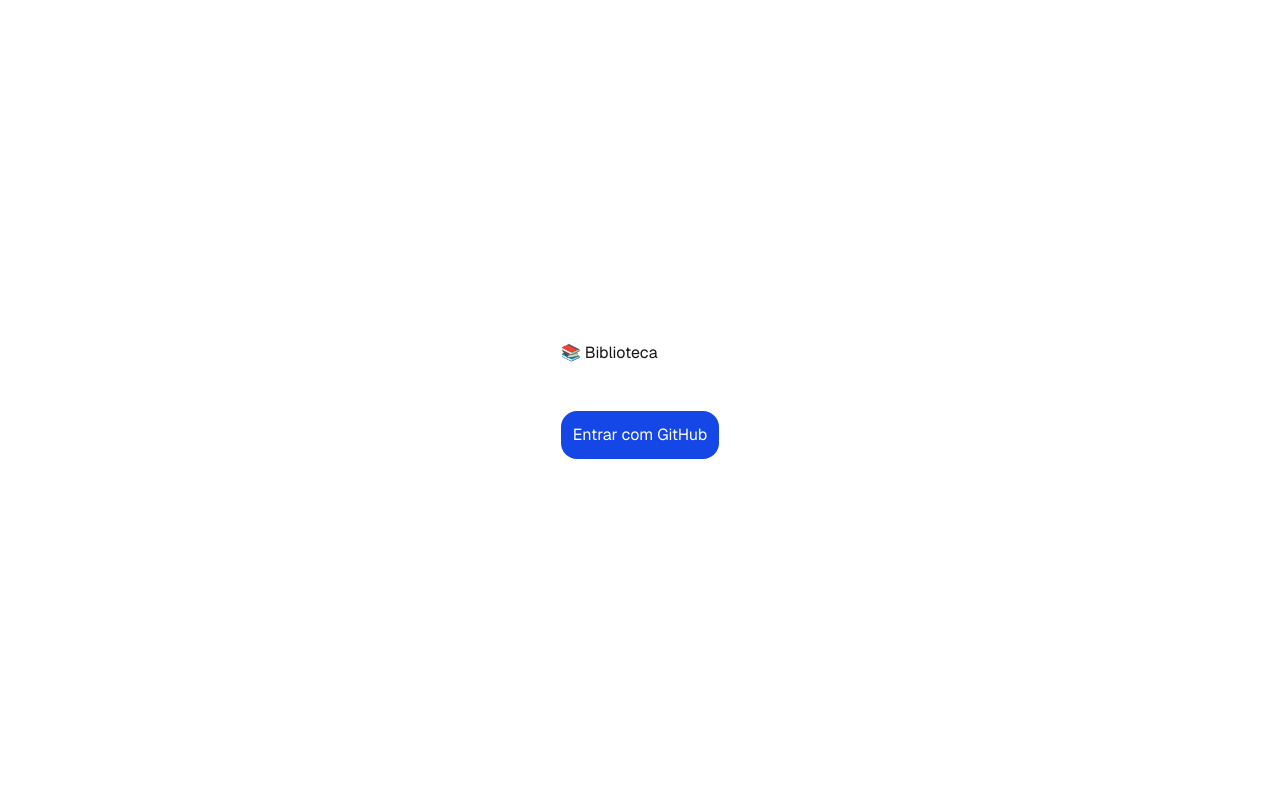
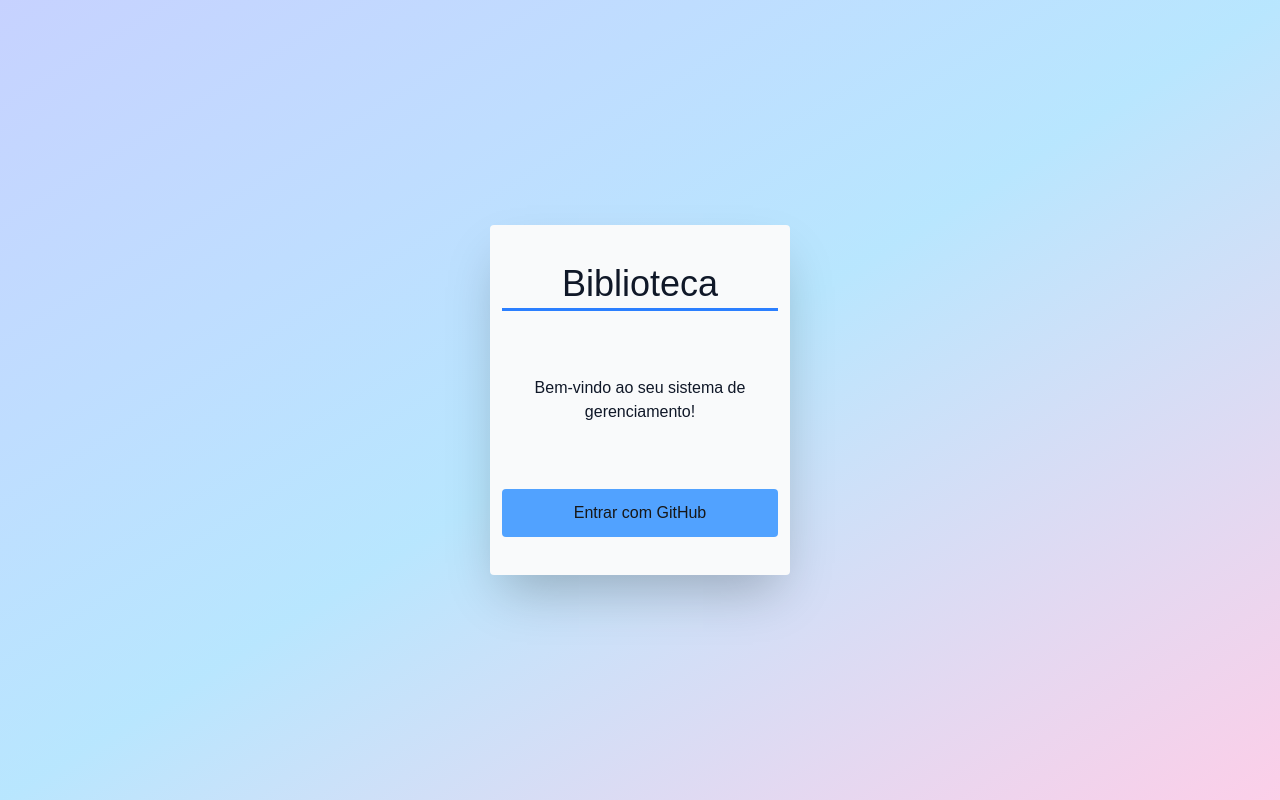
Before and after one commit to MarlonL13/biblioteca, a Next.js app in the folder front/: page / in a window 1280 px wide. Built offline with nearby package versions, Linux system fonts and the light colour scheme.

Commit message:
atualizado 2506

```diff
--- a/front/package.json
+++ b/front/package.json
@@ -13,7 +13,8 @@
     "next": "15.3.4",
     "next-auth": "^4.24.11",
     "react": "^19.0.0",
-    "react-dom": "^19.0.0"
+    "react-dom": "^19.0.0",
+    "react-icons": "^5.5.0"
   },
   "devDependencies": {
     "@eslint/eslintrc": "^3",
--- a/front/src/app/home/page.jsx
+++ b/front/src/app/home/page.jsx
@@ -1,14 +1,24 @@
 import { getServerSession } from "next-auth";
 import { authOptions } from "../api/auth/[...nextauth]/route";
 import HomeClient from "../../components/HomeLayout";
-
+import {signOut} from "next-auth/react"
+import Link from "next/link";
 
 export default async function Home() {
   const session = await getServerSession(authOptions);
 
   if (!session) {
     return (
-      <div className="text-red-700">VOCÊ NÃO ESTÁ LOGADO</div>
+      <div className="min-h-screen bg-gradient-to-br from-red-300 via-orange-200 to-yellow-200 flex justify-center items-center py-12">
+            <div className="bg-gray-50 w-[300px] h-[350px] rounded-sm p-3 flex flex-col justify-around items-center shadow-2xl">
+              <h1 className="text-4xl  border-b-3 pb-1 border-red-500 w-full text-center text-gray-900 ">Biblioteca</h1>
+              <p className="p-3 text-center text-gray-900 text-2xl">Acesso negado!</p>
+              <Link href='/' className="w-full">
+                <button className="bg-red-500 w-full p-3 hover:bg-red-300 text-white rounded-sm">Página inicial</button>
+              </Link>
+            </div>
+
+          </div>
     );
   }
   return(
--- a/front/src/app/page.jsx
+++ b/front/src/app/page.jsx
@@ -3,15 +3,18 @@ import {signIn} from "next-auth/react"
 
 export default function Login() {
   return (
-    <div className="grid grid-rows-[20px_1fr_20px] items-center justify-items-center min-h-screen p-8 pb-20 gap-16 sm:p-20 font-[family-name:var(--font-geist-sans)]">
-      <main className="flex flex-col gap-[32px] row-start-2 items-center sm:items-start">
-        <h1>📚 Biblioteca</h1>
-        <div className="mt-3.5" >
-        <button className="bg-blue-700 rounded-2xl text-white p-3 hover:bg-amber-600 cursor-pointer" onClick={() => signIn("github",{callbackUrl: "/home"})}>
+
+    <div className="min-h-screen bg-gradient-to-br from-indigo-200 via-sky-200 to-pink-200 flex justify-center items-center py-12">
+
+      <div className="bg-gray-50 w-[300px] h-[350px] rounded-sm p-3 flex flex-col justify-around items-center shadow-2xl">
+        <h1 className="text-4xl  border-b-3 pb-1 border-blue-500 w-full text-center text-gray-900 ">Biblioteca</h1>
+        <p className="p-3 text-center text-gray-900" >Bem-vindo ao seu sistema de gerenciamento!</p>
+        <div className="w-full" >
+        <button className="bg-blue-400 w-full rounded-sm  p-3 hover:bg-blue-500 cursor-pointer" onClick={() => signIn("github",{callbackUrl: "/home"})}>
             Entrar com GitHub
           </button>
         </div>
-      </main>
+      </div>
 
     </div>
   );
--- /dev/null
+++ b/front/src/components/Header.jsx
@@ -0,0 +1,20 @@
+import React from 'react'
+import Link from 'next/link'
+import Logout from "../components/Logout"
+
+const Header = () => {
+  return (
+    <div>
+      <header>
+        <nav className='flex justify-between items-center bg-gray-50 text-white p-6 border-b-4 border-blue-300'>
+            <div>
+                <h1 className="text-4xl text-slate-800 text-center drop-shadow">Biblioteca</h1>
+            </div>
+            <Logout/>
+        </nav>
+      </header>
+    </div>
+  )
+}
+
+export default Header
--- a/front/src/components/HomeLayout.jsx
+++ b/front/src/components/HomeLayout.jsx
@@ -3,7 +3,11 @@ import { useEffect, useState } from "react";
 import axios from "axios";
 import BookCard from "./BookCard";
 import AddBookModal from "./AddBookModal";
-import Logout from "../components/Logout"
+import Header from "./Header";
+import { IoSearch } from "react-icons/io5";
+import { LuBookPlus } from "react-icons/lu";
+
+
 
 export default function HomeClient() {
   const [books, setBooks] = useState([]);
@@ -64,33 +68,33 @@ export default function HomeClient() {
   const filteredBooks = books.filter(book =>
     book.title.toLowerCase().includes(search.toLowerCase())
   );
-
-  return (
-    <div className="min-h-screen bg-gradient-to-br from-indigo-100 via-sky-100 to-pink-100 flex flex-col items-center py-12">
+  return (<>
+      <Header/>
+   <div className="min-h-screen bg-gradient-to-br from-indigo-100 via-sky-100 to-pink-100 flex flex-col items-center py-12">
       <main className="flex flex-col gap-10 w-full max-w-6xl">
-        <h1 className="text-4xl font-extrabold text-slate-800 text-center mb-4 drop-shadow">📚 Biblioteca</h1>
-        <div >
-          <Logout/>
-        </div>
+        <div className="flex w-full gap-3" >
+               {/* Search Bar */}
+          <div className="flex justify-center items-center gap-2 mb-6 w-full flex-3 ">
+            <IoSearch className="text-4xl text-blue-700" />
+            <input
+              type="text"
+              placeholder="Buscar livro por título..."
+              value={search}
+              onChange={e => setSearch(e.target.value)}
+              className="w-full px-5 py-3  border border-blue-400 rounded shadow focus:outline-none focus:ring-2 focus:ring-blue-400 bg-white/80 text-slate-800 text-lg placeholder-slate-500 transition"
+            />
+          </div>
         <button
-          className="bg-blue-700 text-white px-4 py-2 rounded hover:bg-blue-800 mb-6"
+          className="bg-blue-700 flex items-center gap-2 text-white px-4 py-2 w-fit rounded hover:bg-blue-800 mb-6"
           onClick={() => {
             setShowModal(true);
             setEditBook(null);
           }}
         >
-          Adicionar Novo Livro
+          <LuBookPlus className="" />Adicionar
         </button>
-               {/* Search Bar */}
-        <div className="flex justify-center mb-6">
-          <input
-            type="text"
-            placeholder="Buscar livro por título..."
-            value={search}
-            onChange={e => setSearch(e.target.value)}
-            className="w-full max-w-md px-5 py-3 border border-blue-400 rounded-lg shadow focus:outline-none focus:ring-2 focus:ring-blue-400 bg-white/80 text-slate-800 text-lg placeholder-slate-500 transition"
-          />
         </div>
+
         <AddBookModal
           isOpen={showModal}
           onClose={handleModalClose}
@@ -112,5 +116,7 @@ export default function HomeClient() {
 
       </main>
     </div>
+  </>
+
   );
 }
--- a/front/src/components/Logout.jsx
+++ b/front/src/components/Logout.jsx
@@ -1,10 +1,10 @@
 'use client'
-
+import { ImExit } from "react-icons/im";
 import {signOut} from "next-auth/react"
 
 export default function LogoutButton(){
     return(
-        <button className="bg-red-500 p-2 m-5 hover:bg-red-300 text-white rounded-2xl" onClick={() => signOut({callbackUrl: "/"})} >Sair</button>
+        <button className=" text-gray-900 text-2xl cursor-pointer" onClick={() => signOut({callbackUrl: "/"})} ><ImExit /></button>
     )
-
+    //
 }
```
Also changed, not shown: 2 other files (tests, documents, lock files or other folders).
